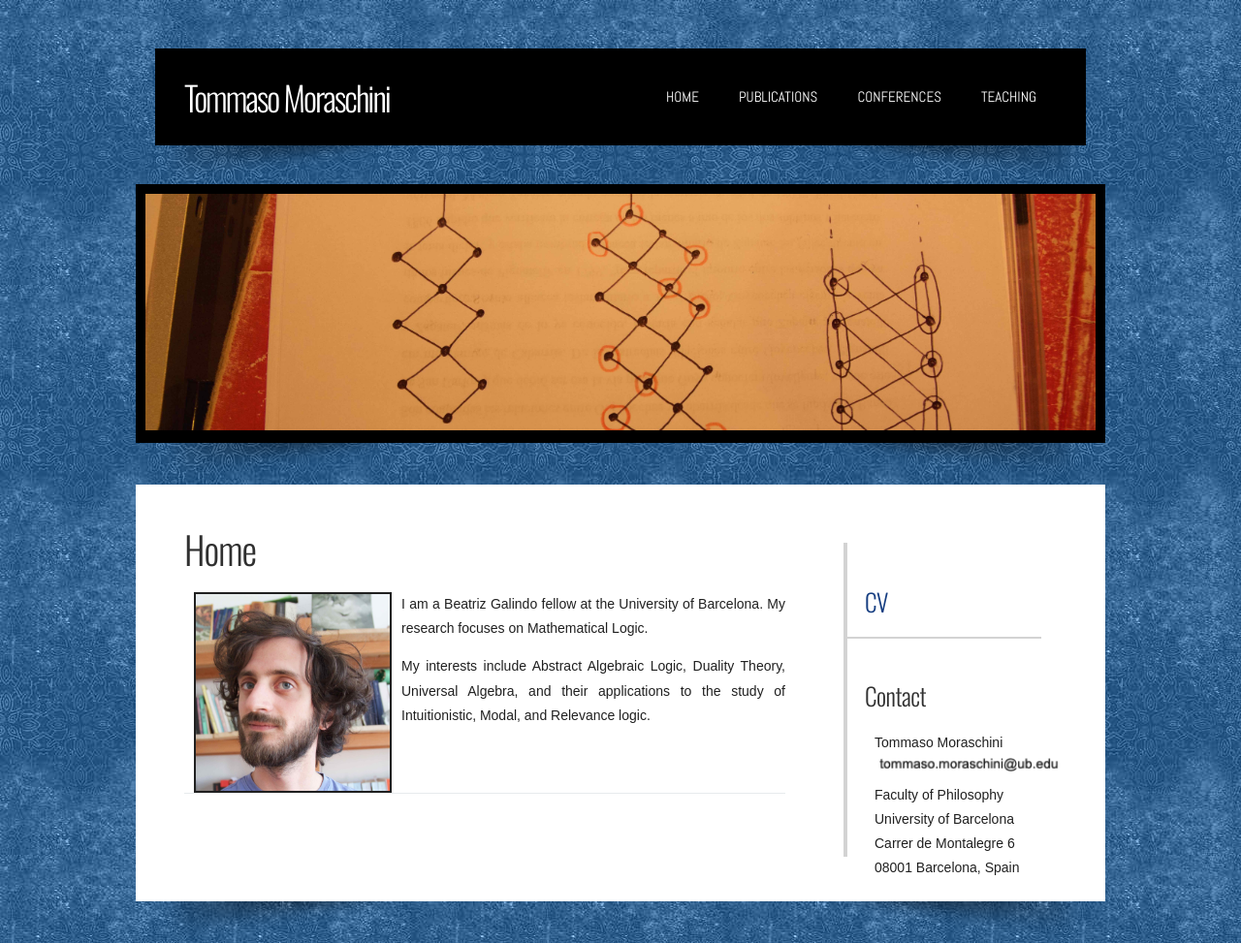
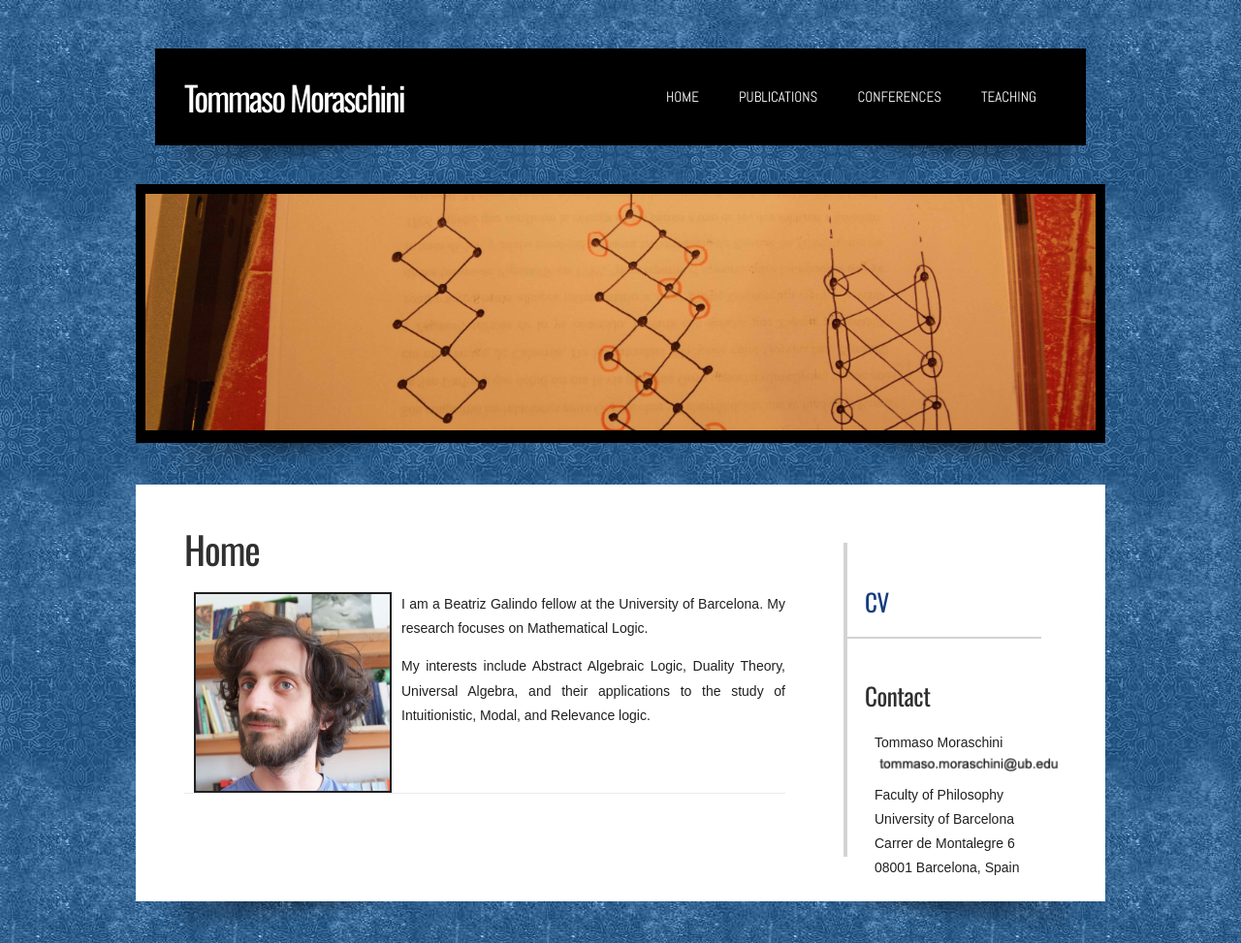
Before and after one commit to moraschini/moraschini.github.io, a plain HTML site: page index.html in a window 1280 px wide. Shown: the whole page at 97% size. Drawn offline with nearby package versions, Linux system fonts and the light colour scheme; files that its build step writes are made by us from their sources; files whose address does not match are found by name.

Commit message:
Update index.html

```diff
--- a/index.html
+++ b/index.html
@@ -16,7 +16,7 @@ Released   : 20120902
 <meta name="description" content="" />
 <meta http-equiv="content-type" content="text/html; charset=utf-8" />
 <title>Tommaso Moraschini</title>
-<link href="http://fonts.googleapis.com/css?family=Oswald:400,300" rel="stylesheet" type="text/css">
+<link href="http://fonts.googleapis.com/css?family=Oswald" rel="stylesheet" type="text/css">
 <link href="http://fonts.googleapis.com/css?family=Abel" rel="stylesheet" type="text/css">
 <link href="css/style.css" rel="stylesheet" type="text/css" media="screen" />
 </head>
```
